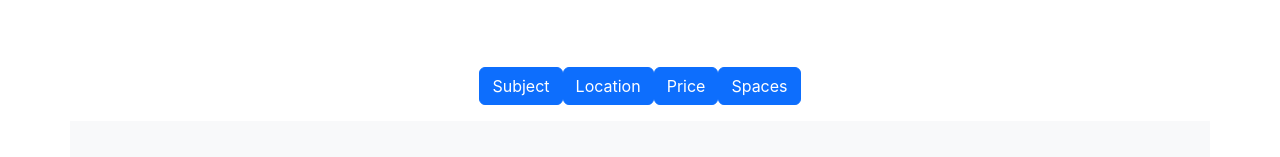
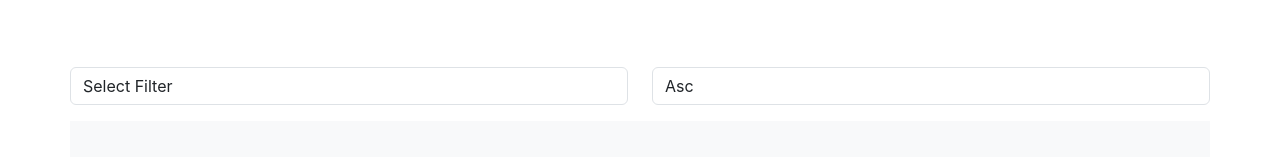
Before and after one commit to lesley-ayemi/vue-coursework, a Vue app: page / in a window 1280 px wide. Shown: the part 191-348 px from the top of the page. Built offline with nearby package versions, Linux system fonts and the light colour scheme.

Commit message:
finished filter by function

```diff
--- a/src/App.vue
+++ b/src/App.vue
@@ -71,6 +71,19 @@ const validateForm = (e) => {
 
   }
 
+// Sorting feature
+const selectedAttribute = ref("");
+const sortOrder = ref("asc");
+
+const sortedLessons = computed(() => {
+  return [...lessons.value].sort((a, b) => {
+    if (!selectedAttribute.value) return 0;
+    const modifier = sortOrder.value === "asc" ? 1 : -1;
+    if (a[selectedAttribute.value] < b[selectedAttribute.value]) return -1 * modifier;
+    if (a[selectedAttribute.value] > b[selectedAttribute.value]) return 1 * modifier;
+    return 0;
+  });
+});
 
 </script>
 
@@ -119,13 +132,25 @@ const validateForm = (e) => {
   </div>
 </section>
 <div class="text-center mb-3 my-2========">
+  <div class="row">
+    <div class="col-6">
+      <select name="" v-model="selectedAttribute" class="form-control" id="">
+        <option value="">Select Filter</option>
+        <option value="subject">Subject</option>
+        <option value="price">Price</option>
+        <option value="location">Location</option>
+        <option value="spaces">Spaces</option>
+      </select>
 
-  <button type="button" class="btn btn-primary">Subject</button>
-  <button type="button" class="btn btn-primary">Location</button>
-  <button type="button" class="btn btn-primary">Price</button>
-  <button type="button" class="btn btn-primary">Spaces</button>
-  <!-- <button type="button" class="btn btn-warning">Warning</button> -->
-  <!-- <button type="button" class="btn btn-info">Info</button> -->
+    </div>
+    <div class="col-6">
+      <select name="" v-model="sortOrder" class="form-control" id="">
+        <option value="asc">Asc</option>
+        <option value="desc">Desc</option>
+      </select>
+    </div>
+
+  </div>
 </div>
 
 
@@ -134,7 +159,7 @@ const validateForm = (e) => {
 
     <div class="row row-cols-1 row-cols-sm-2 row-cols-md-3 g-3">
 
-      <div v-for="(lesson) in lessons" :key="lesson.id" class="col">
+      <div v-for="(lesson) in sortedLessons" :key="lesson.id" class="col">
         <div class="card shadow-sm">
           <img :src="lesson.subject_image" alt="Lesson Image">
           <!-- <svg class="bd-placeholder-img card-img-top" width="100%" height="225" xmlns="http://www.w3.org/2000/svg" role="img" aria-label="Placeholder: Thumbnail" preserveAspectRatio="xMidYMid slice" focusable="false"><title>Placeholder</title><rect width="100%" height="100%" fill="#55595c"/><text x="50%" y="50%" fill="#eceeef" dy=".3em">Thumbnail</text></svg> -->
```
